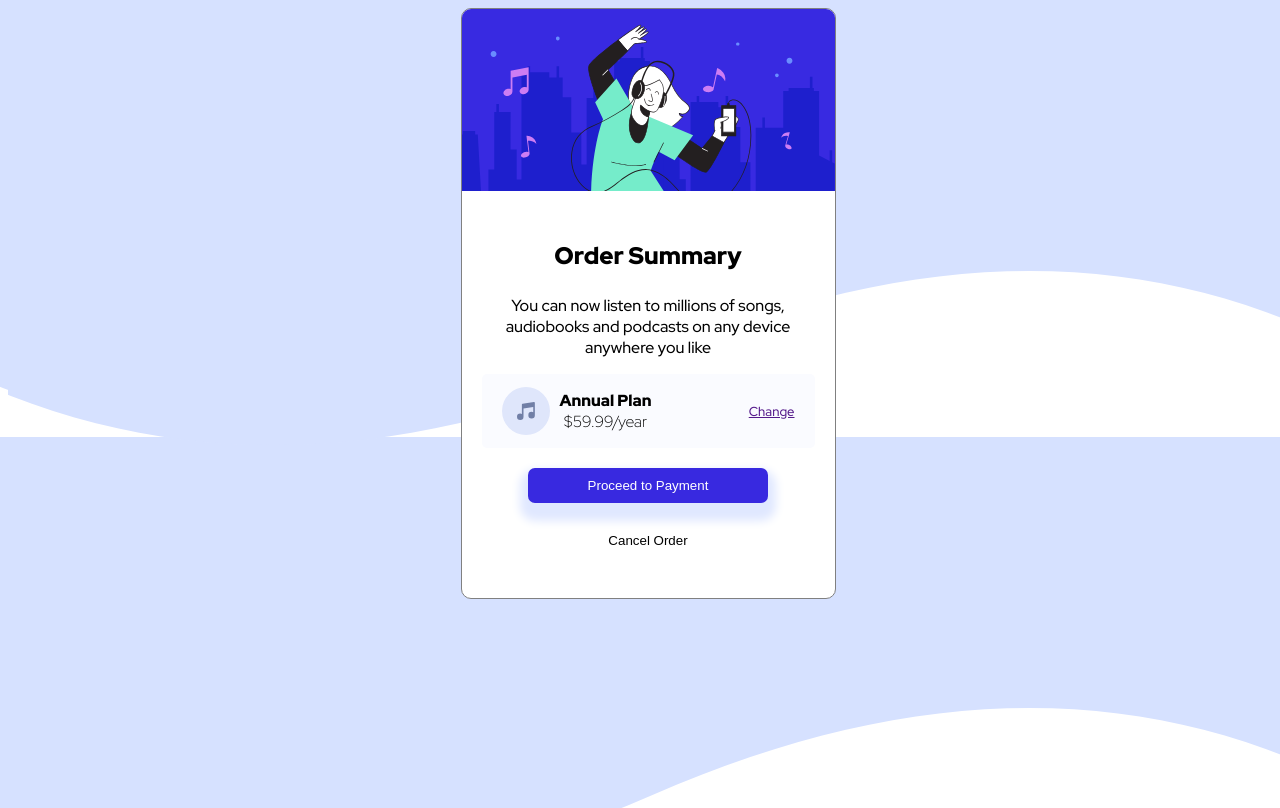
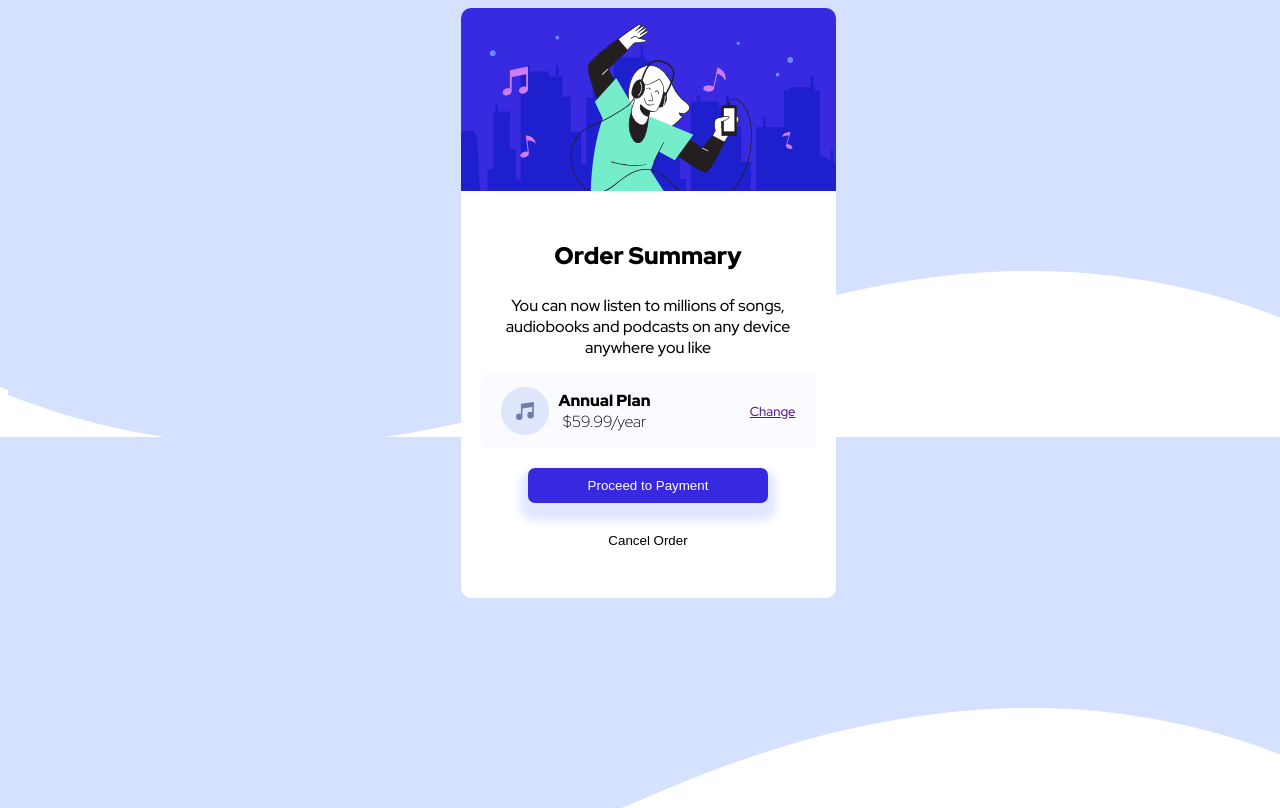
Before and after one commit to PapsPython/Order-Summary-Component-, a plain HTML site: page index.html in a window 1280 px wide. Drawn offline with Linux system fonts and the light colour scheme.

Commit message:
border on the main container

```diff
--- a/style.css
+++ b/style.css
@@ -18,7 +18,6 @@ html, body {
 .maincontainer{
   width: 375px;
   height: auto;
-  border: 1px solid gray;
   border-radius:10px;
   margin:0 auto;
   overflow: hidden;
```
